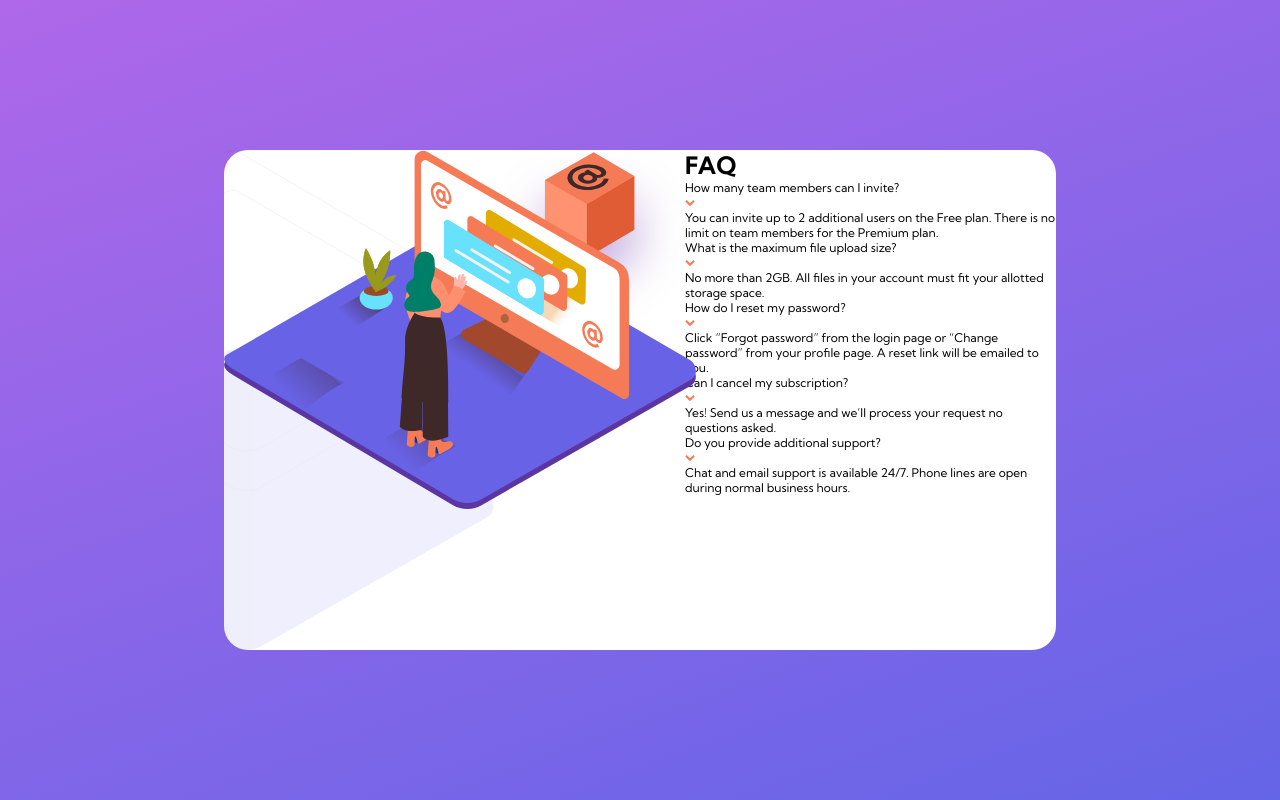
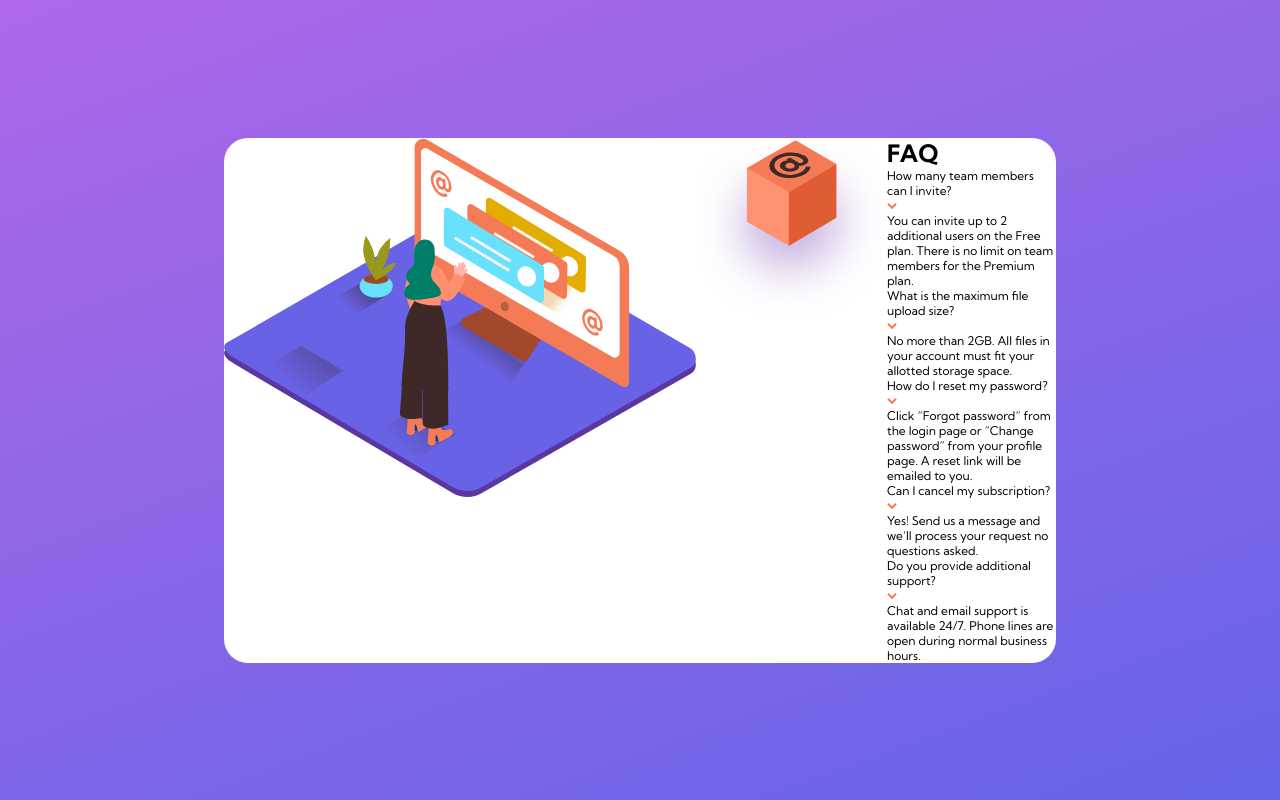
Before and after one commit to SaeM843/FAQ-Accordion-Card, a website: page index.html in a window 1280 px wide. Drawn offline with Linux system fonts and the light colour scheme.

Commit message:
moved container sec to page.scss

```diff
--- a/sass/base/_page.scss
+++ b/sass/base/_page.scss
@@ -16,3 +16,10 @@ body {
     align-items: center;
     background: linear-gradient(-20deg, var.$soft-blue 0%, var.$soft-violet 100%);
 }
+
+.container {
+    display: flex;
+    justify-content: space-between;
+    background: white;
+    border-radius: 1.5rem;
+}
--- a/sass/layout/_img.scss
+++ /dev/null
@@ -1,10 +0,0 @@
-.img-container {
-    background-image: url("../../images/bg-pattern-desktop.svg");
-    background-size: cover;
-    background-repeat: no-repeat;
-    background-position: top right;
-    width: 270px;
-    height: 500px;
-    position: relative;
-    z-index: 10;
-}
```
Also changed, not shown: css/style.css, 1 other file.
